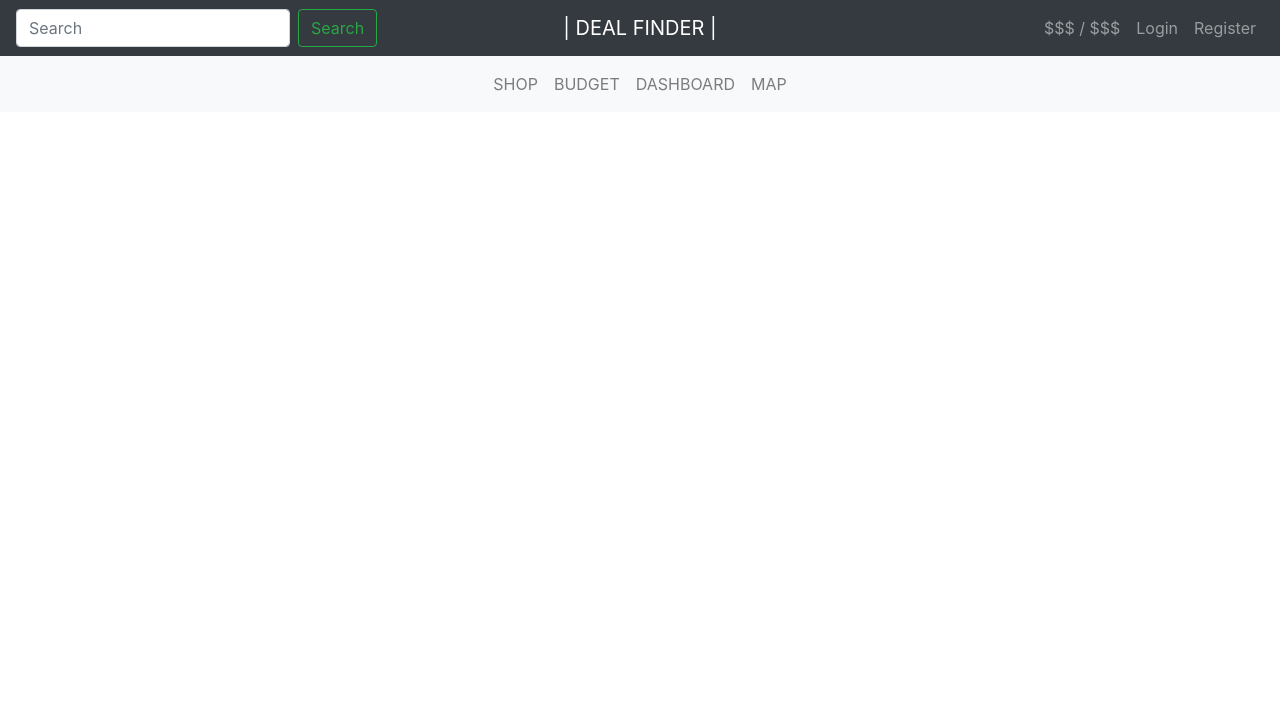
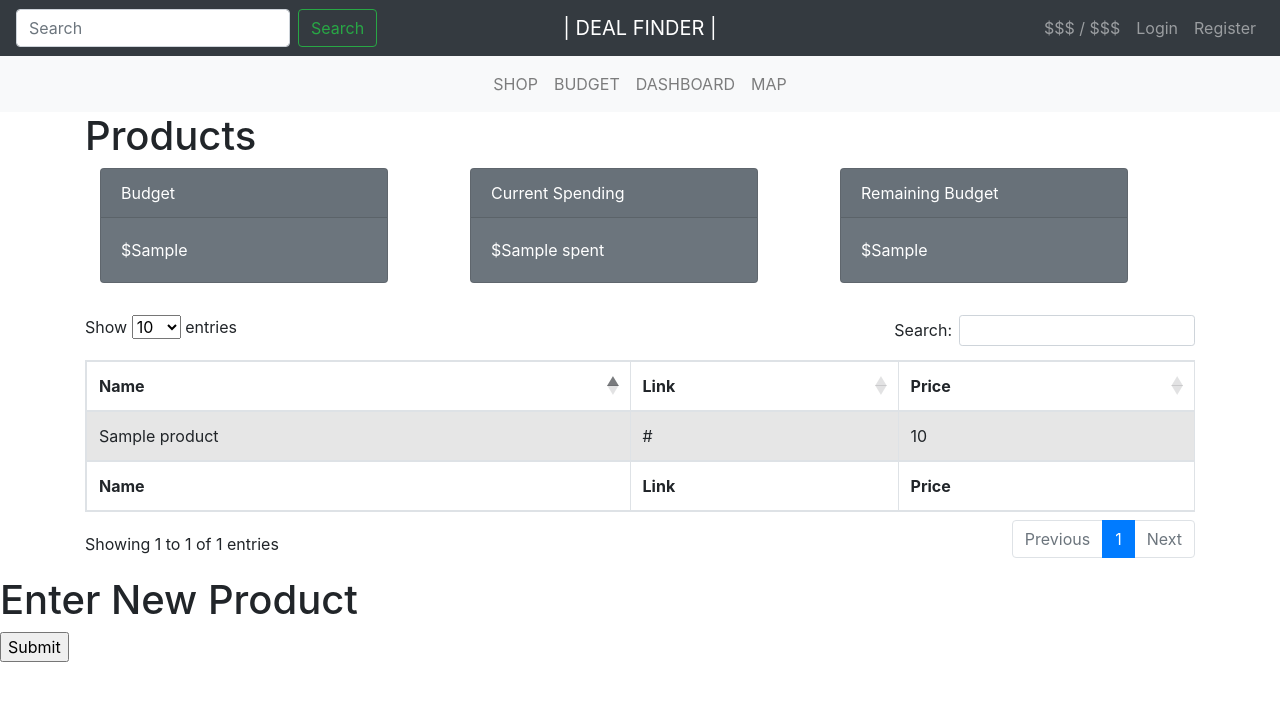
Before and after one commit to NihalKPatel/Deal-Finder, a Django app: template deals/templates/pages/budget.html in a window 1280 px wide. Shown: the top 701 px of the page. Run offline with Django 3.2, Linux system fonts and the light colour scheme; the template is opened without the code that fills it: most values are stand-ins (such as "Sample title", 1, 10 or a date in 2020); some libraries are stand-ins or nearby versions.

Commit message:
Added Changes to models.py and to the budget.html

```diff
--- a/deals/templates/pages/budget.html
+++ b/deals/templates/pages/budget.html
@@ -1,15 +1,110 @@
 {% extends "base.html" %}
 
 {% block content %}
+<h1>Products</h1>
 
-<html lang="en">
+<div class="container">
+    <div class="row">
+
+        <div class="col 14">
+            <div class="card text-white bg-secondary mb-3" style="max-width: 18rem;">
+                <div class="card-header"> Budget</div>
+                <div class="card-body">
+                    {% for budget in budget %}
+                    <p class="card-text">${{ budget.max_spend }}</p>
+                    {% endfor %}
+                </div>
+            </div>
+        </div>
+
+        <div class="col 14">
+            <div class="card text-white bg-secondary mb-3" style="max-width: 18rem;">
+                <div class="card-header">Current Spending</div>
+                <div class="card-body">
+                    {% for budget in budget %}
+                    <p class="card-text">${{ budget.spent }} </p>
+                    {% endfor %}
+                </div>
+            </div>
+        </div>
+
+        <div class="col 14">
+            {% for budget in budget %}
+            {% if budget.spent > budget.max_spend %}
+            <div class="card text-white bg-danger mb-3" style="max-width: 18rem;">
+                <div class="card-header">Remaining Budget(!!OVER BUDGET!!)</div>
+                {% elif budget.spent > budget.spent_warning_amount %}
+                <div class="card text-dark bg-warning mb-3" style="max-width: 18rem;">
+                    <div class="card-header">Remaining Budget(!Budget Limit Nearing!)</div>
+                    {% else %}
+                    <div class="card text-white bg-secondary mb-3" style="max-width: 18rem;">
+                        <div class="card-header">Remaining Budget</div>
+                        {% endif %}
+                        {% endfor %}
+                        <div class="card-body">
+                            {% for budget in budget %}
+                            <p class="card-text">${{budget.calculate_spending_left}} </p>
+                            {% endfor %}
+                        </div>
+                    </div>
+                </div>
+            </div>
+        </div>
+    </div>
+</div>
+
 <head>
-    <meta charset="UTF-8">
-    <title>Title</title>
+    <meta charset="utf-8">
+    <title>Bootstrap</title>
+    <link rel="stylesheet" href="https://stackpath.bootstrapcdn.com/bootstrap/4.3.1/css/bootstrap.min.css">
+    <link rel="stylesheet" href="https://cdn.datatables.net/1.10.19/css/dataTables.bootstrap4.min.css">
 </head>
 <body>
+<div class="container mb-3 mt-3">
+    <table class="table table-striped table-bordered mydatatable" style="width: 100%">
+        <thead>
+        <th>Name</th>
+        <th>Link</th>
+        <th>Price</th>
+        </thead>
+        <tbody>
+        {% for products in products %}
+        <tr>
+            <td>{{products.name}}</td>
+            <td>{{products.link}}</td>
+            <td>{{products.price}}</td>
+        </tr>
+        {% endfor %}
+        </tbody>
+        <tfoot>
+        <th>Name</th>
+        <th>Link</th>
+        <th>Price</th>
+        </tfoot>
+    </table>
+</div>
 
+<script src="https://code.jquery.com/jquery-3.5.1.js"></script>
+<script src="https//cdnjs.cloudflare.com/ajax/libs/popper.js/1.14.7/umd/popper.min.js"></script>
+<script src="https//stackpath.bootstrapcdn.com/bootstrap/4.3.1/js/bootstrap.min.js"></script>
+
+<script src="https://cdn.datatables.net/1.10.19/js/jquery.dataTables.min.js"></script>
+<script src="https://cdn.datatables.net/1.10.19/js/dataTables.bootstrap4.min.js"></script>
+<script>
+    $('.mydatatable').DataTable();
+
+
+
+</script>
 </body>
-</html>
+
+
+<h1>Enter New Product</h1>
+<form action="" method="post">
+    {% csrf_token %}
+    {{ form.as_ul }}
+    <input type="submit">
+</form>
+
 
 {% endblock %}
--- a/deals/views.py
+++ b/deals/views.py
@@ -5,6 +5,7 @@ from django.shortcuts import render, redirect
 from django.http import HttpResponse
 from django.contrib import messages
 from .forms import UserRegisterForm
+from .models import Product, Budget
 
 
 # HomePage
@@ -25,7 +26,9 @@ def dashboard(request):
 
 
 def budget(request):
-    return render(request, 'pages/budget.html')
+    products = Product.objects.all()
+    budget = Budget.objects.all()
+    return render(request, 'pages/budget.html', {'products': products, 'budget': budget})
 
 
 def browse(request):
```
Also changed, not shown: deals/forms.py (+8 -0 lines), deals/models.py (+36 -12 lines).
